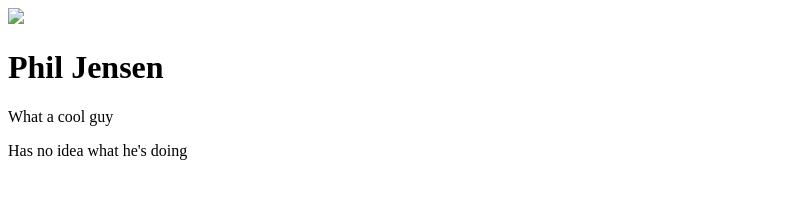
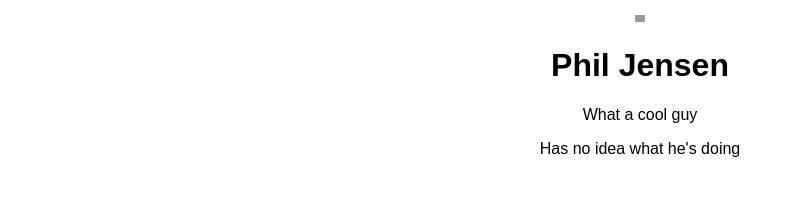
Before and after one commit to JensenPhil/JensenPhil.github.io, a plain HTML site: page index.html in a window 1280 px wide. Shown: the whole page, without its empty margins (0-795 px from the left). Drawn offline with Linux system fonts and the light colour scheme; grey boxes are pictures that could not be loaded.

Commit message:
Add styling to personal website

```diff
--- a/index.html
+++ b/index.html
@@ -1,9 +1,10 @@
 <!DOCTYPE html>
 <html>
         <head>
+            <link rel="stylesheet" href="styles.css"/>
         </head>
         <body>
-            <img src = "v">
+            <img src = "http://i.imgur.com/XtntIZE.jpg">
             <h1>Phil Jensen</h1>
             <p>What a cool guy</p>
             <p> Has no idea what he's doing</p>
--- /dev/null
+++ b/styles.css
@@ -0,0 +1,7 @@
+img {
+    width: 10px;
+}
+body {
+    text-align: center;
+    font-family: "Arial";
+}
```
